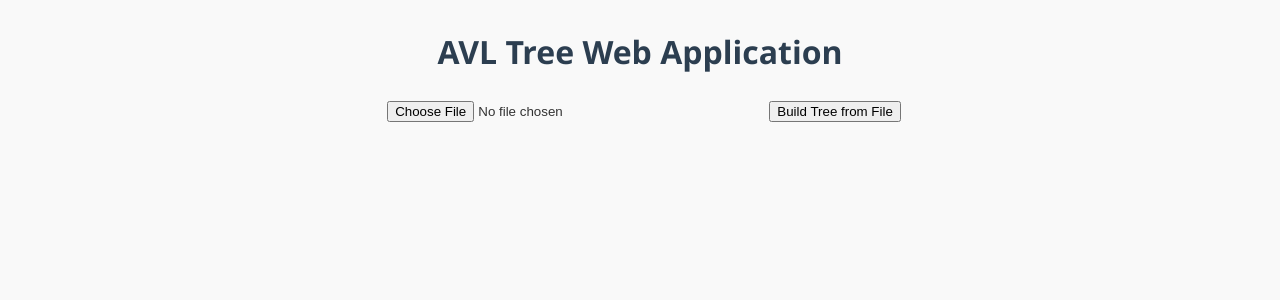
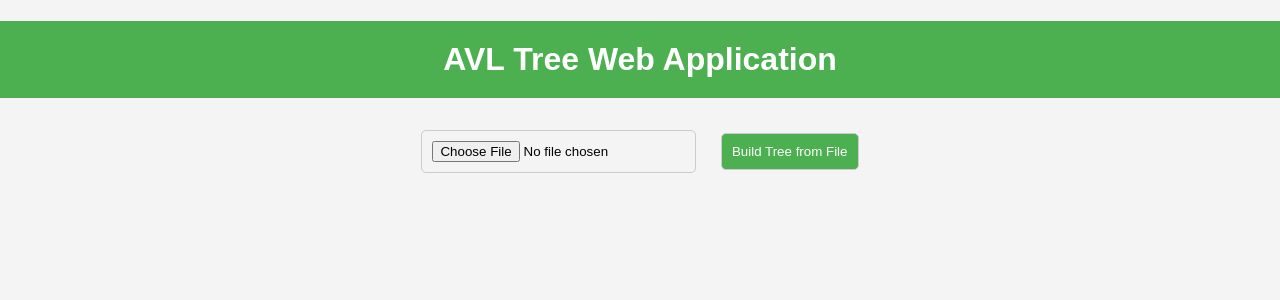
Before and after one commit to lokesh-gundluru/AVLTreeWebApp, a Flask app: page / in a window 1280 px wide. Shown: the top 300 px of the page. Run offline with Flask 3, Linux system fonts and the light colour scheme.

Commit message:
Update style.css

```diff
--- a/static/style.css
+++ b/static/style.css
@@ -1,44 +1,41 @@
 body {
-    font-family: 'Segoe UI', Tahoma, Geneva, Verdana, sans-serif;
-    margin: 30px auto;
-    max-width: 600px;
+    font-family: Arial, sans-serif;
+    background-color: #f4f4f4;
+    margin: 0;
+    padding: 0;
     text-align: center;
-    background-color: #f9f9f9;
-    color: #333;
 }
 
 h1 {
-    color: #2c3e50;
-    margin-bottom: 20px;
+    background-color: #4CAF50;
+    color: white;
+    padding: 20px;
 }
 
 form {
     margin: 20px 0;
 }
 
-input[type="number"],
-input[type="file"] {
-    padding: 8px;
-    margin-right: 10px;
-    width: 60%;
+input[type="text"],
+input[type="file"],
+input[type="submit"] {
+    padding: 10px;
+    margin: 10px;
+    border-radius: 5px;
+    border: 1px solid #ccc;
 }
 
-button {
-    padding: 8px 15px;
-    background-color: #3498db;
+input[type="submit"] {
+    background-color: #4CAF50;
     color: white;
-    border: none;
     cursor: pointer;
-    border-radius: 4px;
 }
 
-button:hover {
-    background-color: #2980b9;
+input[type="submit"]:hover {
+    background-color: #45a049;
 }
 
 p {
     font-size: 1.2em;
-    background-color: #ecf0f1;
-    padding: 10px;
-    border-radius: 6px;
+    margin-top: 20px;
 }
```
